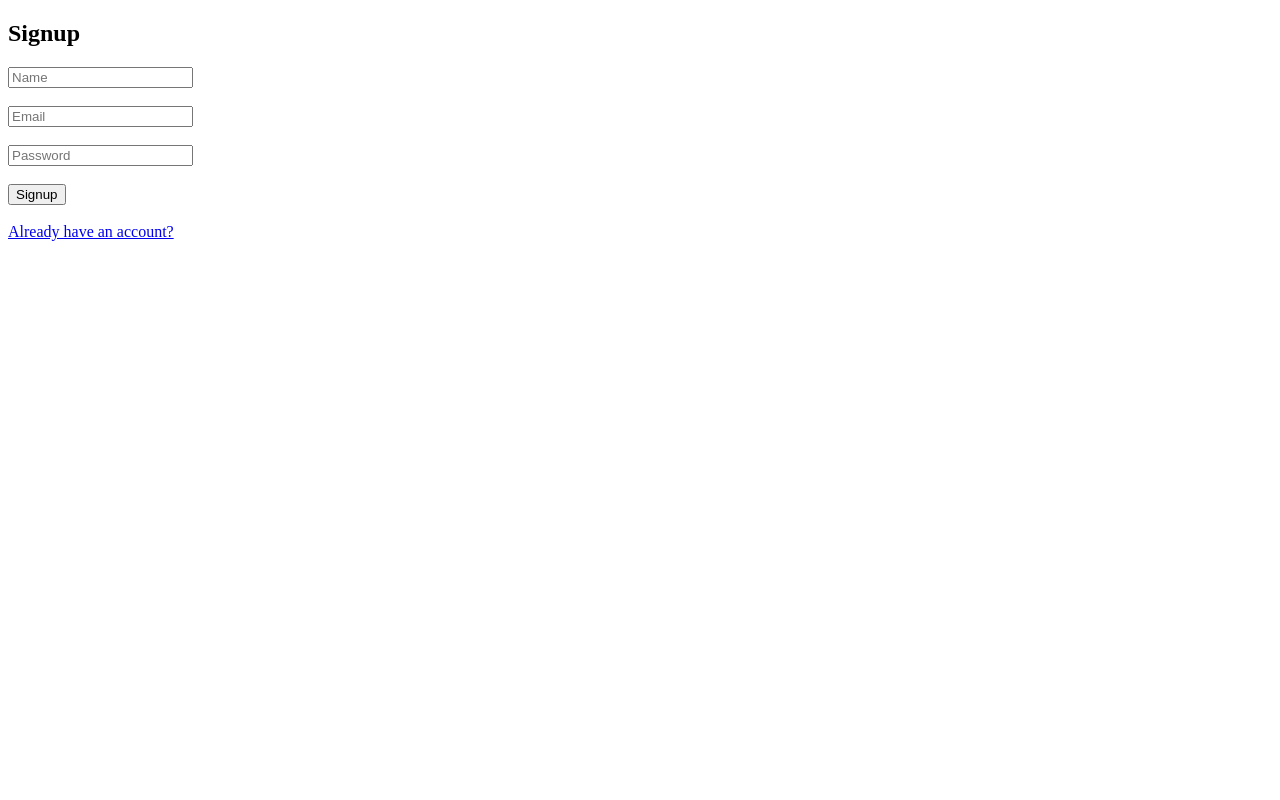
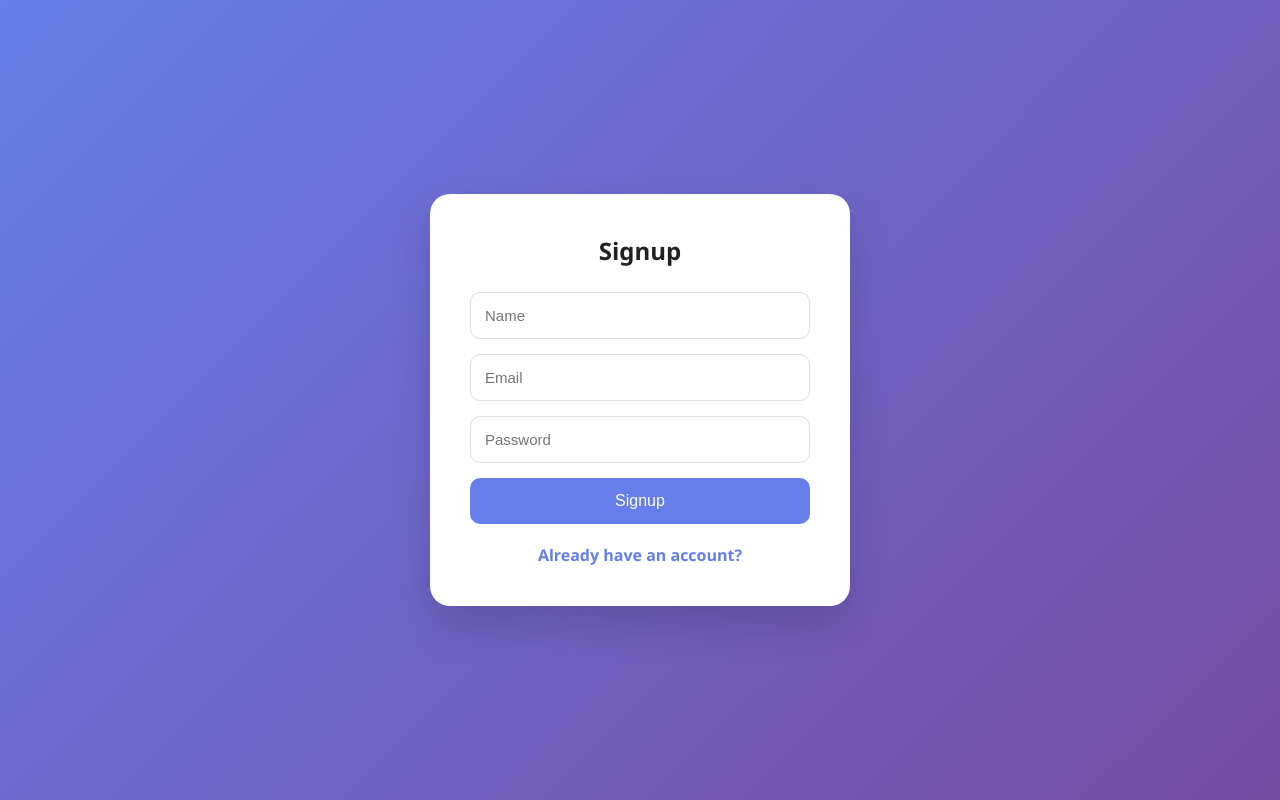
Before and after one commit to neelaveni-dev/mern-authentication, a React (Vite) app in the folder front/: page /signup in a window 1280 px wide. Built offline with nearby package versions, Linux system fonts and the light colour scheme.

Commit message:
Authentication project completed

```diff
--- a/front/src/App.css
+++ b/front/src/App.css
@@ -0,0 +1,130 @@
+*{
+  margin:0;
+  padding:0;
+  box-sizing:border-box;
+}
+
+body{
+  font-family:Segoe UI, sans-serif;
+  background:linear-gradient(135deg,#667eea,#764ba2);
+  min-height:100vh;
+}
+
+.container{
+  width:100%;
+  max-width:420px;
+  background:#fff;
+  padding:40px;
+  border-radius:20px;
+  box-shadow:0 20px 40px rgba(0,0,0,0.15);
+
+  position:absolute;
+  top:50%;
+  left:50%;
+  transform:translate(-50%,-50%);
+}
+
+.container h2{
+  text-align:center;
+  margin-bottom:25px;
+  color:#222;
+}
+
+.container form{
+  display:flex;
+  flex-direction:column;
+  gap:15px;
+}
+
+.container input{
+  padding:14px;
+  border:1px solid #ddd;
+  border-radius:10px;
+  font-size:15px;
+  outline:none;
+}
+
+.container input:focus{
+  border-color: #2563eb;
+  box-shadow: 0 0 0 3px rgba(37, 99, 235, 0.15);
+}
+
+.container button{
+  padding:14px;
+  border:none;
+  border-radius:10px;
+  background:#667eea;
+  color:white;
+  font-size:16px;
+  cursor:pointer;
+  transition:0.3s;
+}
+
+.container button:hover{
+  background:#4f46e5;
+}
+
+.link-text{
+  text-align:center;
+  margin-top:20px;
+}
+
+.link-text a{
+  text-decoration:none;
+  color:#667eea;
+  font-weight:600;
+}
+
+.dashboard{
+  min-height:100vh;
+  display:flex;
+  justify-content:center;
+  align-items:center;
+}
+
+.dashboard-card{
+  background:white;
+  width:500px;
+  padding:50px;
+  border-radius:24px;
+  text-align:center;
+  box-shadow:0 20px 40px rgba(0,0,0,0.15);
+}
+
+.dashboard-card h1{
+  color:#222;
+  margin-bottom:20px;
+}
+
+.dashboard-card h2{
+  color:#555;
+  margin-bottom:30px;
+}
+
+.logout-btn{
+  border:none;
+  background:#ef4444;
+  color:white;
+  padding:12px 24px;
+  border-radius:10px;
+  cursor:pointer;
+  font-size:15px;
+  font-weight: 600;
+}
+
+.logout-btn:hover{
+  background:#dc2626;
+}
+
+@media(max-width:500px){
+
+  .container{
+    width:90%;
+    padding:25px;
+  }
+
+  .dashboard-card{
+    width:90%;
+    padding:25px;
+  }
+}
--- a/front/src/pages/Dashboard.jsx
+++ b/front/src/pages/Dashboard.jsx
@@ -12,16 +12,22 @@ const logout = () => {
   localStorage.removeItem("user");
   navigate("/login");
 };
-    return(
-        <div>
+    return (
+  <div className="dashboard">
+    <div className="dashboard-card">
       <h1>Dashboard</h1>
+
       <h2>
-                Welcome {user?.name}
+        Welcome, {user?.name}
       </h2>
 
-            <button onClick={logout}>
+      <button
+        className="logout-btn"
+        onClick={logout}
+      >
         Logout
       </button>
+    </div>
   </div>
 );
 }
--- a/front/src/pages/Login.jsx
+++ b/front/src/pages/Login.jsx
@@ -29,7 +29,7 @@ function Login() {
   };
 
   return (
-    <div>
+  <div className="container">
     <h2>Login</h2>
 
     <form onSubmit={handleLogin}>
@@ -40,8 +40,6 @@ function Login() {
         onChange={(e) => setEmail(e.target.value)}
       />
 
-        <br /><br />
-
       <input
         type="password"
         placeholder="Password"
@@ -49,14 +47,12 @@ function Login() {
         onChange={(e) => setPassword(e.target.value)}
       />
 
-        <br /><br />
-
       <button type="submit">Login</button>
     </form>
 
-      <br />
-
+    <p className="link-text">
       <Link to="/signup">Create Account</Link>
+    </p>
   </div>
 );
 }
--- a/front/src/pages/Signup.jsx
+++ b/front/src/pages/Signup.jsx
@@ -29,7 +29,7 @@ function Signup() {
   };
 
   return (
-    <div>
+  <div className="container">
     <h2>Signup</h2>
 
     <form onSubmit={handleSignup}>
@@ -40,16 +40,12 @@ function Signup() {
         onChange={(e) => setName(e.target.value)}
       />
 
-        <br /><br />
-
       <input
         type="email"
         placeholder="Email"
         value={email}
         onChange={(e) => setEmail(e.target.value)}
       />
-
-        <br /><br />
 
       <input
         type="password"
@@ -58,14 +54,12 @@ function Signup() {
         onChange={(e) => setPassword(e.target.value)}
       />
 
-        <br /><br />
-
       <button type="submit">Signup</button>
     </form>
 
-      <br />
-
-      <Link to="/">Already have an account?</Link>
+    <p className="link-text">
+      <Link to="/login">Already have an account?</Link>
+    </p>
   </div>
 );
 }
```
Also changed, not shown: 2 other files (tests, documents, lock files or other folders). Lines whose indentation alone changed are shown as unchanged.
